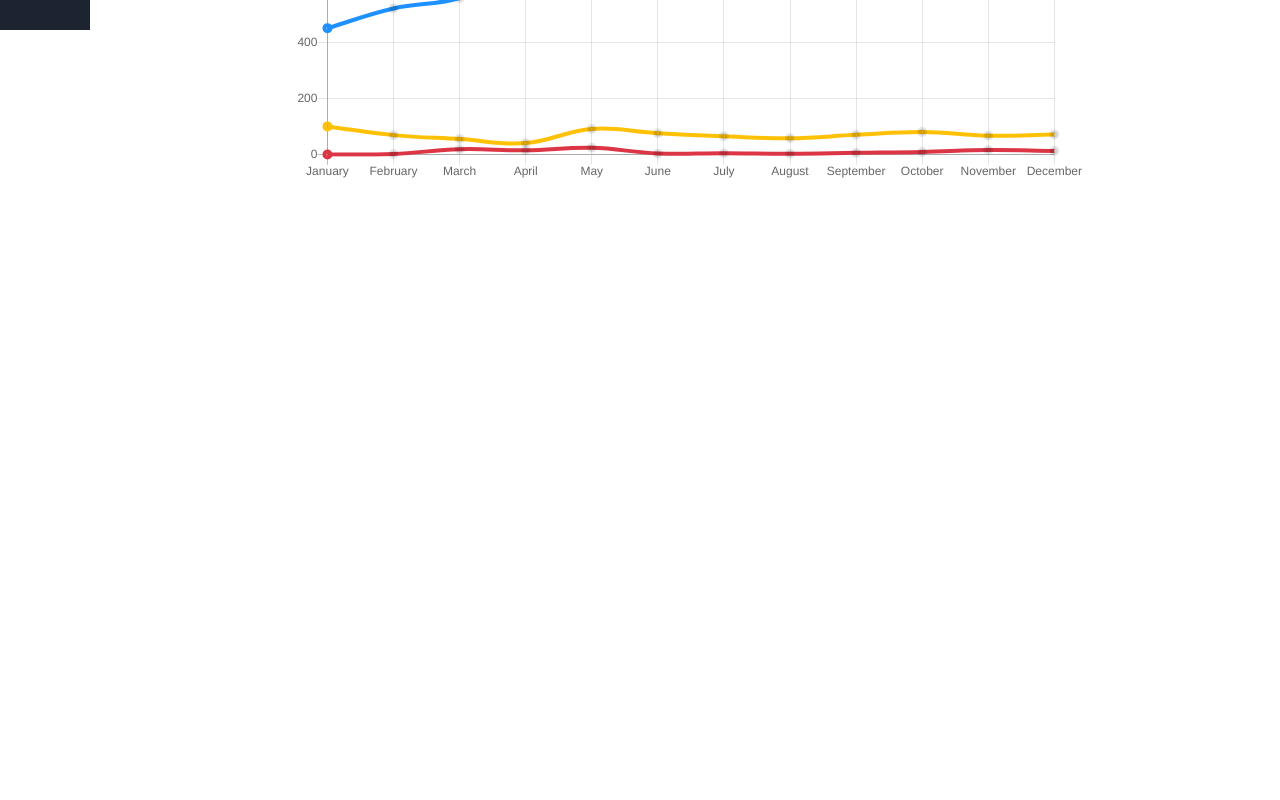
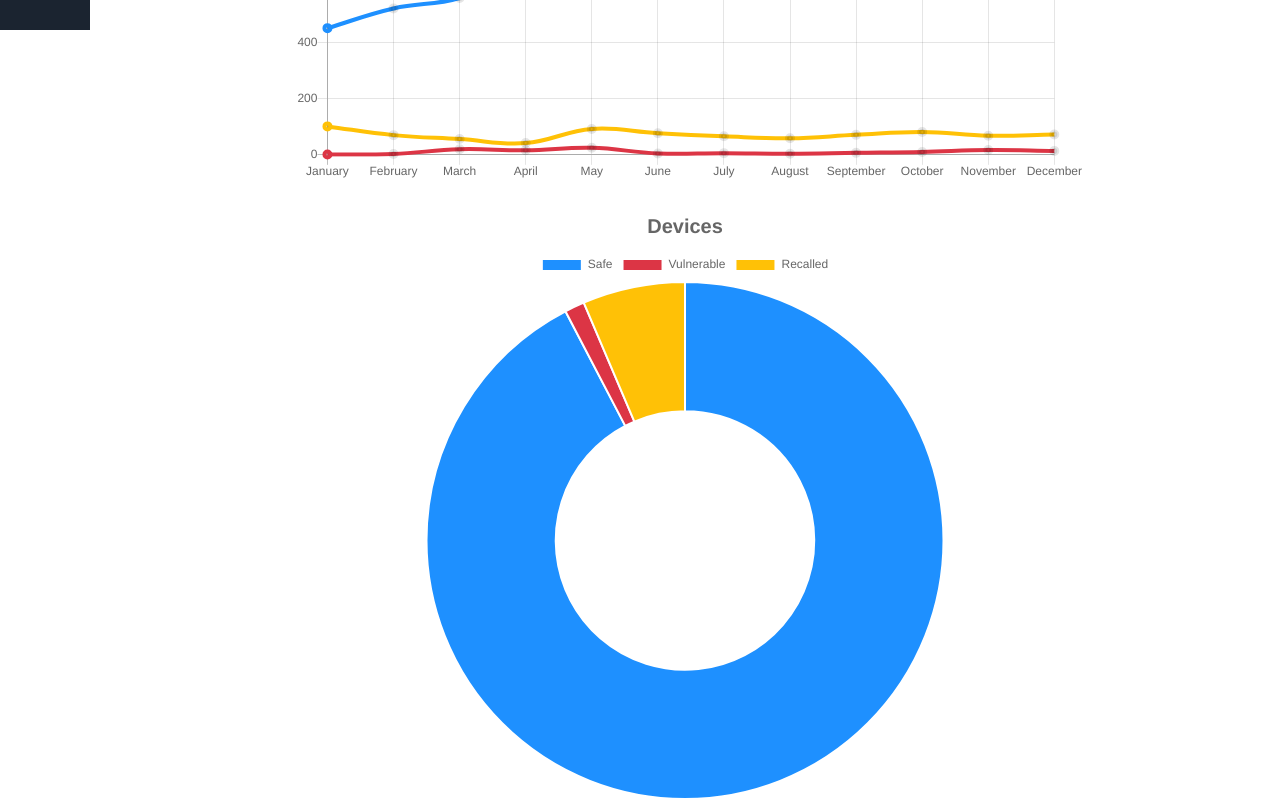
Before and after one commit to Uongjo/Medical-Device-Threat-Intelligence, a React (Create React App) app in the folder front-end/: page / in a window 1280 px wide. Shown: the part 770-1570 px from the top of the page. Before the commit the page ends 975 px from the top, so only its background shows below. Built offline with nearby package versions, Linux system fonts and the light colour scheme.

Commit message:
Update Dashboard.js

```diff
--- a/front-end/src/pages/Dashboard.js
+++ b/front-end/src/pages/Dashboard.js
@@ -1,6 +1,7 @@
 import React, { Component } from 'react';
 import CountUp from 'react-countup';
 import LineChart from '../components/LineChart'
+import PieChart from '../components/PieChart'
 
 class Dashboard extends Component {
 
@@ -45,6 +46,7 @@ class Dashboard extends Component {
         <h1 className="title">MEDICAL DEVICE THREAT INTELLIGENCE</h1>
         {this.renderNumbers()}
         <LineChart/>
+        <PieChart/>
       </div>
     );
   }
```
